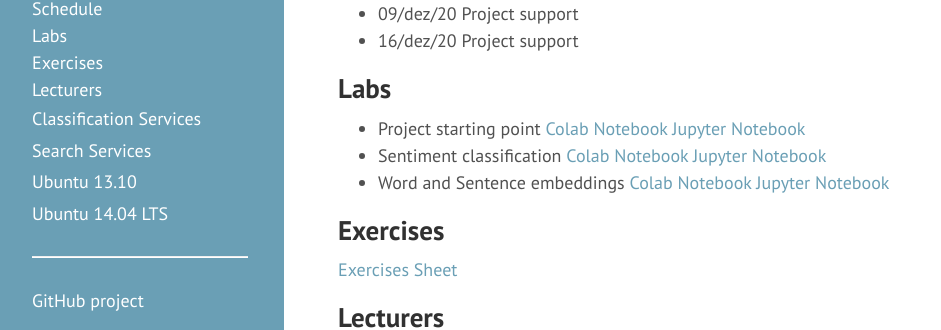
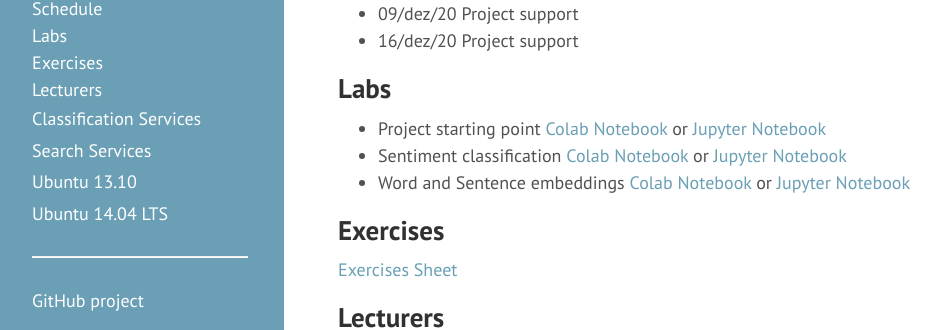
Before and after one commit to novasearch/wiki.novasearch.org, a Jekyll site: the page built from wiki/IR_NLP.md, in a window 1280 px wide and 900 px high, scrolled down 1171 px. Shown: the part 394-724 px from the top of the window, without its empty margins (4-945 px from the left). Built offline with Jekyll 4.4.1, drawn with Linux system fonts in a browser that asks for light colours.

Commit message:
Update IR_NLP.md

```diff
--- a/wiki/IR_NLP.md
+++ b/wiki/IR_NLP.md
@@ -48,9 +48,9 @@
 - 16/dez/20 Project support
 
 ## Labs
- - Project starting point [Colab Notebook](/assets/files/Project-Colab.ipynb) [Jupyter Notebook](/assets/files/Project-Jupyter.ipynb)
- - Sentiment classification [Colab Notebook](/assets/files/SentimentClassification-Colab.ipynb) [Jupyter Notebook](/assets/files/SentimentClassification-Jupyter.ipynb)
- - Word and Sentence embeddings [Colab Notebook](/assets/files/Embeddings-Colab.ipynb) [Jupyter Notebook](/assets/files/Embeddings-Jupyter.ipynb)
+ - Project starting point [Colab Notebook](/assets/files/Project-Colab.ipynb) or [Jupyter Notebook](/assets/files/Project-Jupyter.ipynb)
+ - Sentiment classification [Colab Notebook](/assets/files/SentimentClassification-Colab.ipynb) or [Jupyter Notebook](/assets/files/SentimentClassification-Jupyter.ipynb)
+ - Word and Sentence embeddings [Colab Notebook](/assets/files/Embeddings-Colab.ipynb) or [Jupyter Notebook](/assets/files/Embeddings-Jupyter.ipynb)
 
 
 ## Exercises
```
